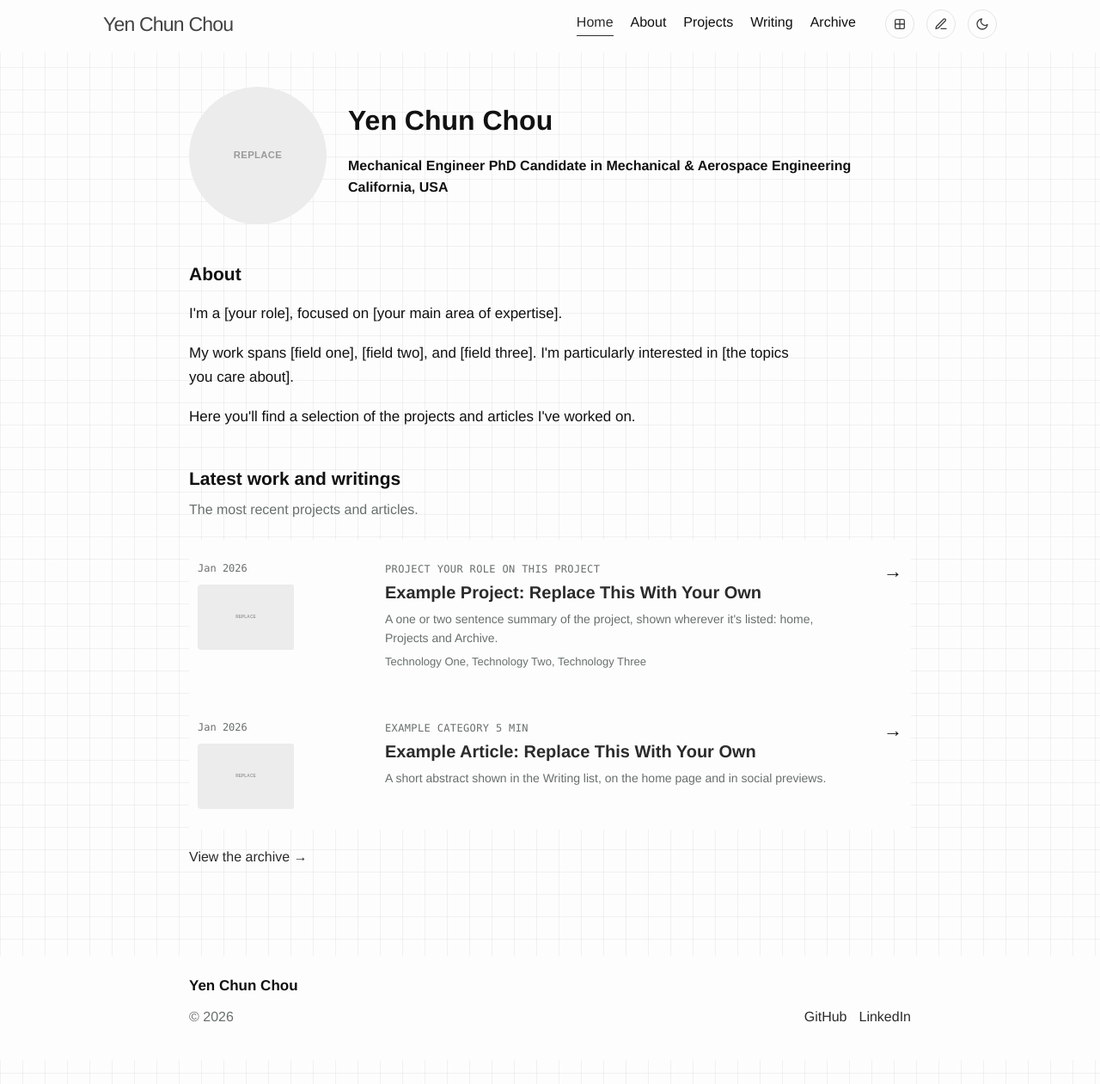
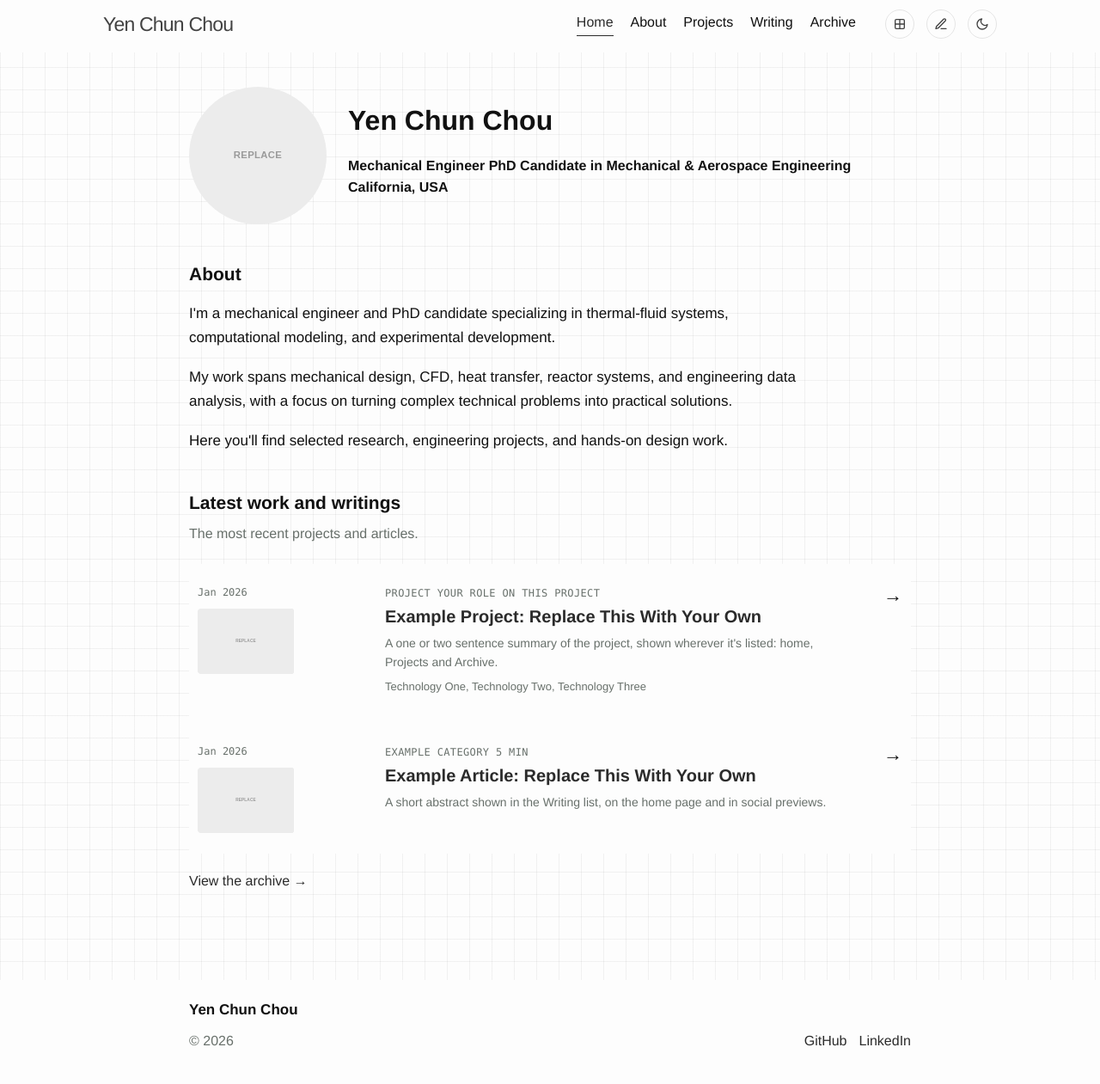
Before and after one commit to yenchun-chou/yenchun-chou.github.io, a Jekyll site: the page built from index.html, in a window 1280 px wide. Shown: the whole page at 86% size. Built offline with Jekyll 4.4.1, drawn with Linux system fonts in a browser that asks for light colours; before the commit the page ends 1233 px from its top, so only the background shows below that.

Commit message:
Update homepage about section
Updated the 'about' section with specific details about expertise and interests.

```diff
--- a/_data/locales/en.yml
+++ b/_data/locales/en.yml
@@ -14,9 +14,9 @@ navigation:
   cv: "CV"
 
 about:
-  - "I'm a [your role], focused on [your main area of expertise]."
-  - "My work spans [field one], [field two], and [field three]. I'm particularly interested in [the topics you care about]."
-  - "Here you'll find a selection of the projects and articles I've worked on."
+  - "I'm a mechanical engineer and PhD candidate specializing in thermal-fluid systems, computational modeling, and experimental development."
+  - "My work spans mechanical design, CFD, heat transfer, reactor systems, and engineering data analysis, with a focus on turning complex technical problems into practical solutions."
+  - "Here you'll find selected research, engineering projects, and hands-on design work."
 
 about_page:
   title: "About me"
```
